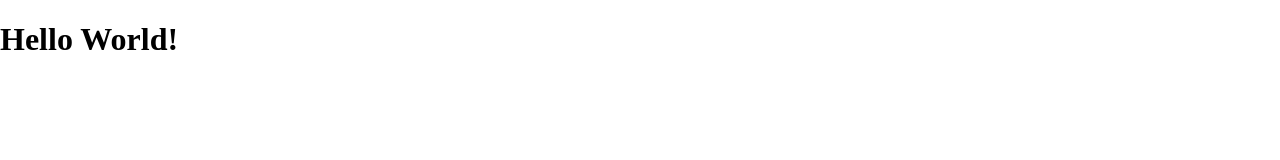
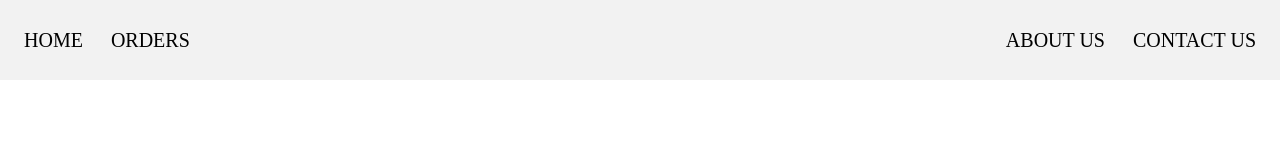
Before and after one commit to HudsonBean/BNB-Masonry, a plain HTML site: page Index.html in a window 1280 px wide. Drawn offline with Linux system fonts and the light colour scheme.

Commit message:
Learned sass

```diff
--- a/Index.html
+++ b/Index.html
@@ -10,9 +10,15 @@
 <body>
     <header>
         <div class="nav-bar">
-
+            <div class="nav-bar-left">
+                <a href="Index.html"><span>Home</span></a>
+                <a href=""><span>Orders</span></a>
+            </div>
+            <div class="nav-bar-right">
+                <a href=""><span>About Us</span></a>
+                <a href=""><span>Contact Us</span></a>
+            </div>
         </div>
     </header>
-    <h1>Hello World!</h1>
 </body>
 </html>
--- /dev/null
+++ b/Styles/Config.scss
@@ -0,0 +1,12 @@
+// Variables
+
+
+
+// Mixins
+
+@mixin flexCenter($dir) {
+    display: flex;
+    justify-content: center;
+    align-items: center;
+    flex-direction: dir;
+}
--- a/Styles/Index.scss
+++ b/Styles/Index.scss
@@ -1,5 +1,61 @@
+// Imports
+@import "Config";
+
+// Variables
+
+// Main
 body {
-    box-sizing: border-box;
-    margin: 0;
-    padding: 0;
+  box-sizing: border-box;
+  margin: 0;
+  padding: 0;
 }
+
+header {
+  .nav-bar {
+    width: 100%;
+    height: 5rem;
+    background-color: rgb(0, 0, 0, 0.05);
+    @include flexCenter("row");
+    justify-content: space-between;
+    a {
+      text-decoration: none;
+      color: black;
+      font-size: 1.25rem;
+      text-transform: uppercase;
+    }
+    span {
+        display: inline-block;
+        position: relative;
+        transition: all 0.15s ease;
+        &::before {
+            content: "";
+            width: 0%;
+            height: 1.5px;
+            bottom: 0;
+            right: 0;
+            position: absolute;
+            background-color: red;
+            transition: all 0.15s ease;
+        }
+        &:hover{
+            color:red;
+            text-shadow: 0px 0px 5px rgba(255, 0, 0, 0.15);
+            transform: translateY(-5px);
+            &::before {
+                width: 100%;
+                left: 0;
+            }
+        }
+    }
+    .nav-bar-left {
+      a {
+        margin-left: 1.5rem;
+      }
+    }
+    .nav-bar-right {
+      a {
+        margin-right: 1.5rem;
+      }
+    }
+  }
+}
```
Also changed, not shown: Styles/Config.css (added), Styles/Index.css, 3 other files.
